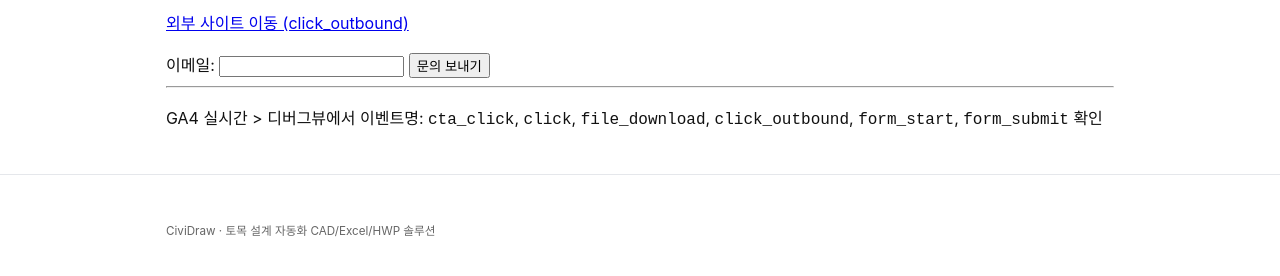
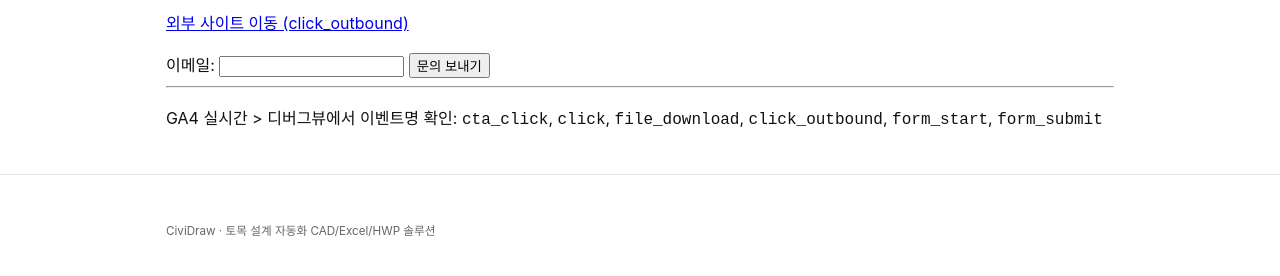
Before and after one commit to jong0342/cividraw.github.io, a Jekyll site: the page built from docs/ga4-demo.html, in a window 1280 px wide. Shown: the part 313-589 px from the top of the page. Built offline with Jekyll 4.4.1, drawn with Linux system fonts in a browser that asks for light colours.

```diff
--- a/docs/ga4-demo.html
+++ b/docs/ga4-demo.html
@@ -30,5 +30,8 @@
 </form>
 
 <hr>
-<p>GA4 실시간 > 디버그뷰에서 이벤트명:
-<code>cta_click</code>, <code>click</code>, <code>file_download</code>, <code>click_outbound</code>, <code>form_start</code>, <code>form_submit</code> 확인</p>
+<p>
+GA4 실시간 > 디버그뷰에서 이벤트명 확인:
+<code>cta_click</code>, <code>click</code>, <code>file_download</code>,
+<code>click_outbound</code>, <code>form_start</code>, <code>form_submit</code>
+</p>
```
